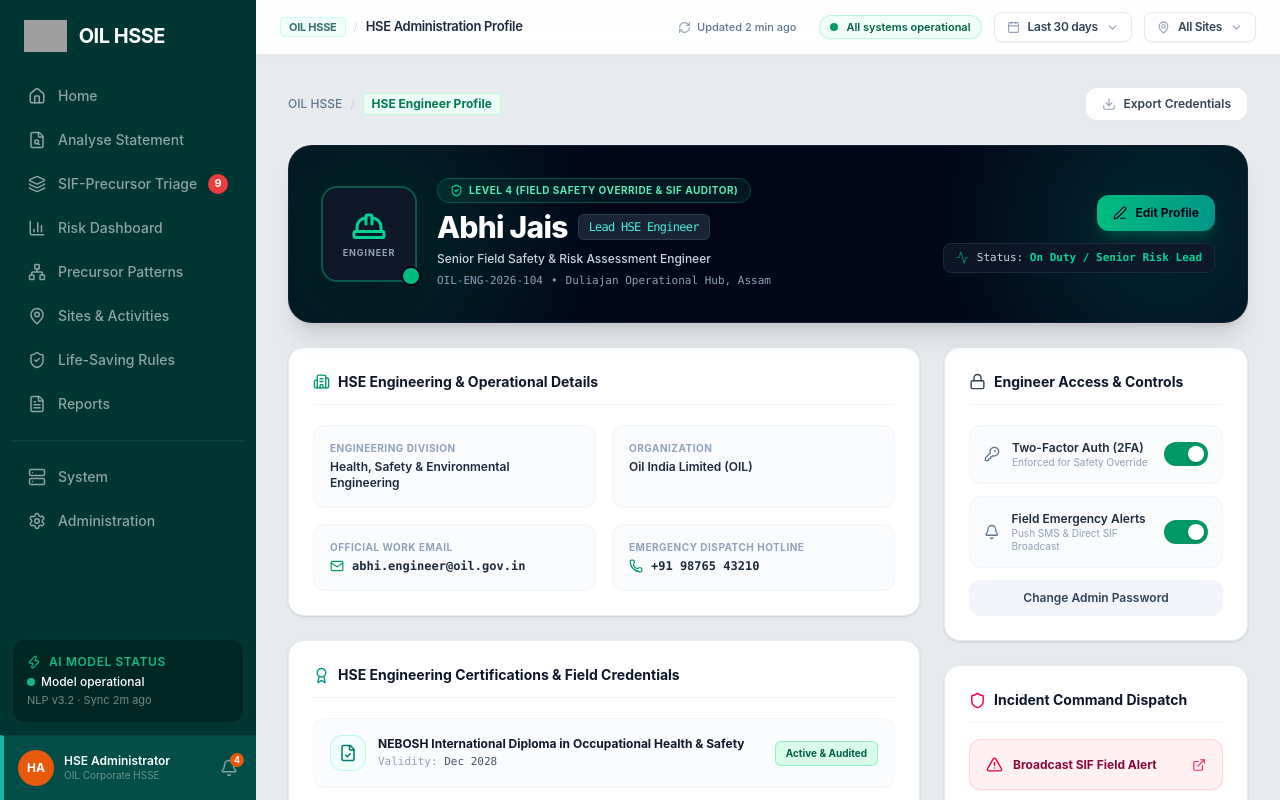
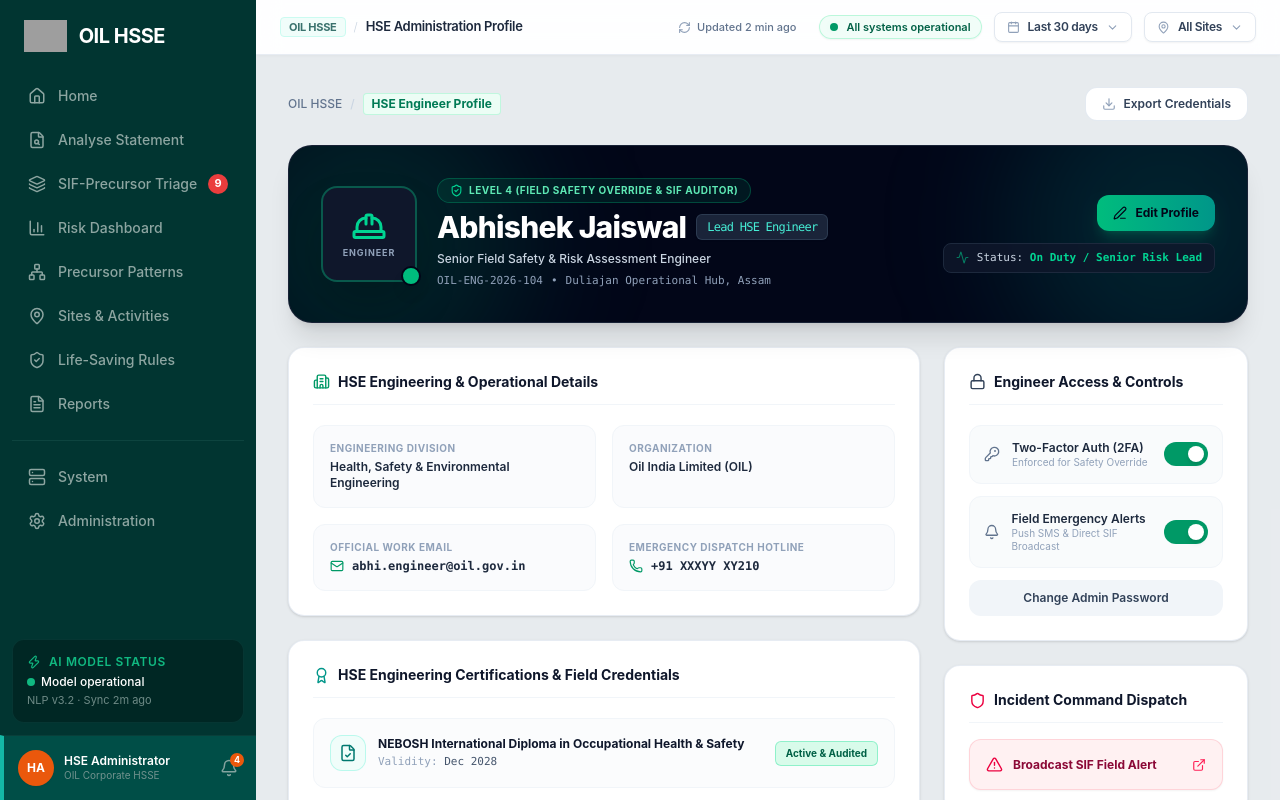
Before and after one commit to talkabhishek-4/SIH_prototype, a React (Vite) app in the folder my-react-app/: page / in a window 1280 px wide. Both pictures are taken after a click on the element "Open HSE Administration Profile". Shown: the top 800 px of the page. Built offline with nearby package versions, Linux system fonts and the light colour scheme; grey boxes are pictures that could not be loaded.

Commit message:
phase 1 completed

```diff
--- a/my-react-app/src/App.jsx
+++ b/my-react-app/src/App.jsx
@@ -16,14 +16,11 @@ import HseAdminProfileView from './components/views/HseAdminProfileView';
 export default function App() {
   const [sidebarOpen, setSidebarOpen] = useState(false);
 
-  // Tab persistence via localStorage (defaults to 'home')
-  const [activeTab, setActiveTab] = useState(() => {
-    return localStorage.getItem('activeTab') || 'home';
-  });
+  // Always default to 'home' on initial render/reload
+  const [activeTab, setActiveTab] = useState('home');
 
   const handleTabChange = (tabId) => {
     setActiveTab(tabId);
-    localStorage.setItem('activeTab', tabId);
   };
 
   const getPageTitle = (tab) => {
--- a/my-react-app/src/components/views/HseAdminProfileView.jsx
+++ b/my-react-app/src/components/views/HseAdminProfileView.jsx
@@ -34,7 +34,7 @@ export default function HseAdminProfileView() {
 
   // Dynamic HSE Engineer Profile State
   const [profile, setProfile] = useState({
-    name: 'Abhi Jais',
+    name: 'Abhishek Jaiswal',
     title: 'Lead HSE Engineer',
     role: 'Senior Field Safety & Risk Assessment Engineer',
     employeeId: 'OIL-ENG-2026-104',
@@ -42,7 +42,7 @@ export default function HseAdminProfileView() {
     organization: 'Oil India Limited (OIL)',
     location: 'Duliajan Operational Hub, Assam',
     email: 'abhi.engineer@oil.gov.in',
-    phone: '+91 98765 43210',
+    phone: '+91 XXXYY XY210',
     clearanceLevel: 'Level 4 (Field Safety Override & SIF Auditor)',
     activeDutyStatus: 'On Duty / Senior Risk Lead',
     certifications: [
```
